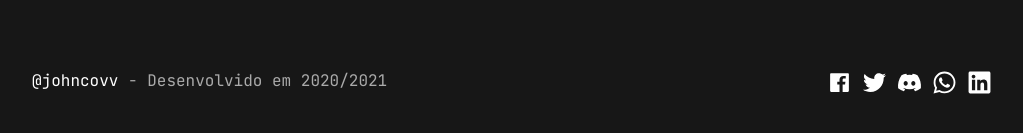
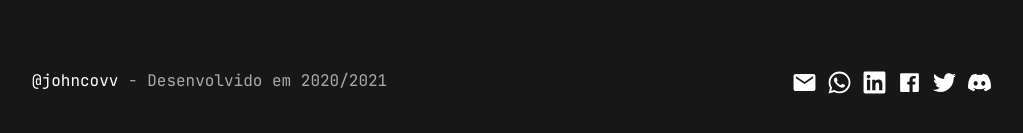
Before and after one commit to johncovv/portfolio, a React (Create React App) app: page / in a window 1280 px wide. Shown: the part 2127-2260 px from the top of the page, without its empty margins (128-1151 px from the left). Built offline with nearby package versions, Linux system fonts and the light colour scheme.

Commit message:
Adding optional email button on SocialMedias Component

```diff
--- a/src/core/Footer/index.tsx
+++ b/src/core/Footer/index.tsx
@@ -17,7 +17,7 @@ const Footer: React.FunctionComponent = () => (
 			- Desenvolvido em 2020/2021
 		</Info>
 
-		<SocialMedias size={25} />
+		<SocialMedias sizeIcons={25} showEmail />
 	</Content>
 );
 
--- a/src/core/SocialMedias/index.tsx
+++ b/src/core/SocialMedias/index.tsx
@@ -7,14 +7,17 @@ import {
 	DiscordButton,
 	WhatsappButton,
 	LinkedinButton,
+	EmailButton,
 } from './styles';
 
 interface SocialMediasProps extends HtmlHTMLAttributes<HTMLDivElement> {
-	size?: number;
+	sizeIcons?: number;
+	showEmail?: boolean;
 }
 
 const SocialMedias: React.FunctionComponent<SocialMediasProps> = ({
-	size = 30,
+	sizeIcons = 30,
+	showEmail,
 	...rest
 }: SocialMediasProps) => {
 	function handleOpenLink(link: string): void {
@@ -23,34 +26,42 @@ const SocialMedias: React.FunctionComponent<SocialMediasProps> = ({
 
 	return (
 		<Content {...rest}>
+			{showEmail && (
+				<EmailButton
+					size={sizeIcons}
+					onClick={() => {
+						handleOpenLink('mailto:contato@johncovv.com');
+					}}
+				/>
+			)}
+			<WhatsappButton
+				size={sizeIcons}
+				onClick={() => {
+					handleOpenLink('https://wa.me/5517992392708');
+				}}
+			/>
+			<LinkedinButton
+				size={sizeIcons}
+				onClick={() => {
+					handleOpenLink('https://www.linkedin.com/in/johncovv/');
+				}}
+			/>
 			<FacebookButton
-				size={size}
+				size={sizeIcons}
 				onClick={() => {
 					handleOpenLink('https://facebook.com/johncovv');
 				}}
 			/>
 			<TwitterButton
-				size={size}
+				size={sizeIcons}
 				onClick={() => {
 					handleOpenLink('https://twitter.com/johncovv');
 				}}
 			/>
 			<DiscordButton
-				size={size}
+				size={sizeIcons}
 				onClick={() => {
 					handleOpenLink('https://discord.com/users/426609168217276417');
-				}}
-			/>
-			<WhatsappButton
-				size={size}
-				onClick={() => {
-					handleOpenLink('https://wa.me/5517992392708');
-				}}
-			/>
-			<LinkedinButton
-				size={size}
-				onClick={() => {
-					handleOpenLink('https://www.linkedin.com/in/johncovv/');
 				}}
 			/>
 		</Content>
--- a/src/core/SocialMedias/styles.ts
+++ b/src/core/SocialMedias/styles.ts
@@ -1,6 +1,6 @@
 import styled from 'styled-components';
 
-import { IoLogoFacebook, IoLogoTwitter } from 'react-icons/io';
+import { IoLogoFacebook, IoLogoTwitter, IoMdMail } from 'react-icons/io';
 
 import { FaWhatsapp, FaDiscord, FaLinkedin } from 'react-icons/fa';
 
@@ -32,3 +32,5 @@ export const DiscordButton = styled(FaDiscord)``;
 export const WhatsappButton = styled(FaWhatsapp)``;
 
 export const LinkedinButton = styled(FaLinkedin)``;
+
+export const EmailButton = styled(IoMdMail)``;
```
